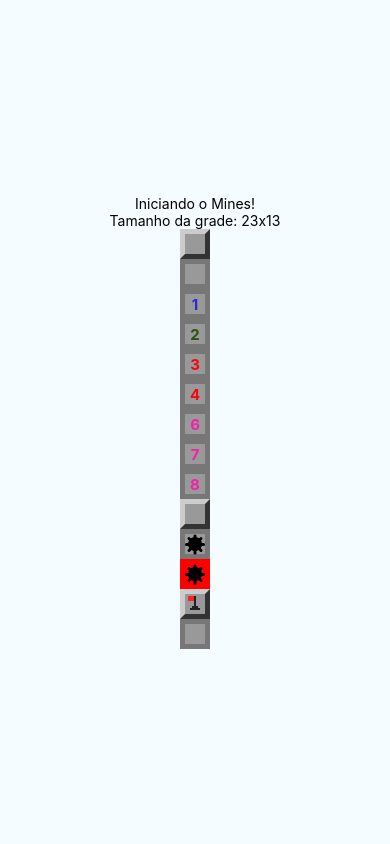
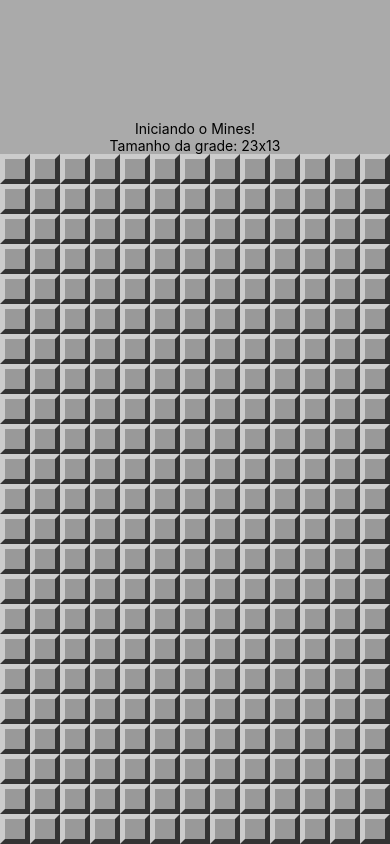
Before and after one commit to CaueFurui/mines-react-native, a React Native app: screen / in a window 390 px wide. Built offline with nearby package versions, Linux system fonts and the light colour scheme.

Commit message:
created the mine field

```diff
--- a/App.js
+++ b/App.js
@@ -1,29 +1,39 @@
 import React, { Component } from 'react';
 import { View, Text, StyleSheet } from 'react-native';
-
 import params from './src/params'
-import Field from './src/components/Field';
+import MineField from './src/components/MinedField'
+import { createMinedBoard } from './src/logic'
 
 export default class App extends Component {
+
+  constructor(props) {
+    super(props)
+    this.state = this.createState()
+  }
+
+  minesAmount = () => {
+    const cols = params.getColumnsAmount()
+    const rows = params.getRowsAmount()
+    return Math.ceil(cols * rows * params.difficultLevel)
+  }
+
+  createState = () => {
+    const cols = params.getColumnsAmount()
+    const rows = params.getRowsAmount()
+    return {
+      board: createMinedBoard(rows, cols, this.minesAmount())
+    }
+  }
+
   render() {
     return (
       <View style={styles.container}>
-        <Text style={styles.Welcome}>Iniciando o Mines!</Text>
-        <Text style={styles.instructions}>Tamanho da grade: {params.getRowsAmount()}x{params.getColumnsAmount()}</Text>
-        <Field />
-        <Field opened />
-        <Field opened nearMines={1} />
-        <Field opened nearMines={2} />
-        <Field opened nearMines={3} />
-        <Field opened nearMines={4} />
-        <Field opened nearMines={6} />
-        <Field opened nearMines={7} />
-        <Field opened nearMines={8} />
-        <Field mined />
-        <Field mined opened/>
-        <Field mined opened exploded/>
-        <Field flagged/>
-        <Field flagged opened/>
+        <Text style={styles.welcome}>Iniciando o Mines!</Text>
+        <Text style={styles.instructions}>
+          Tamanho da grade: {params.getRowsAmount()}x{params.getColumnsAmount()}</Text>
+        <View style={styles.board}>
+          <MineField board={this.state.board}/>
+        </View>
       </View>
     )
   }
@@ -32,13 +42,12 @@
 const styles = StyleSheet.create({
   container: {
     flex: 1,
-    justifyContent: 'center',
+    justifyContent: 'flex-end',
     alignItems: 'center',
-    backgroundColor: '#F5FCFF'
+    backgroundColor: '#AAA'
   },
-  welcome: {
-    fontSize: 20,
-    textAlign: 'center',
-    margin: 10
+  board: {
+    alignItems: 'center',
+    backgroundColor: '#AAA'
   }
 })
--- /dev/null
+++ b/src/components/MinedField.js
@@ -0,0 +1,21 @@
+import React from 'react'
+import { StyleSheet, View } from 'react-native'
+import Field from './Field'
+
+export default props => {
+
+    const rows = props.board.map((row, r) => {
+        const columns = row.map((field, c) => {
+            return <Field {...field} key={c} />
+        })
+        return <View key={r}
+        style={{flexDirection: 'row'}}>{columns}</View>
+    })
+    return <View style={styles.container}>{rows}</View>
+}
+
+const styles = StyleSheet.create({
+    container: {
+        backgroundColor: '#eee'
+    }
+})
--- a/src/logic.js
+++ b/src/logic.js
@@ -1,5 +1,3 @@
-const { create } = require("react-test-renderer")
-
 const createBoard = (rows, columns) => {
     return Array(rows).fill(0).map((_, row) => {
         return Array(columns).fill(0).map((_, column) => {
@@ -37,4 +35,4 @@
     return board
 }
 
-export { createdMinedBoard }
+export { createMinedBoard }
```
